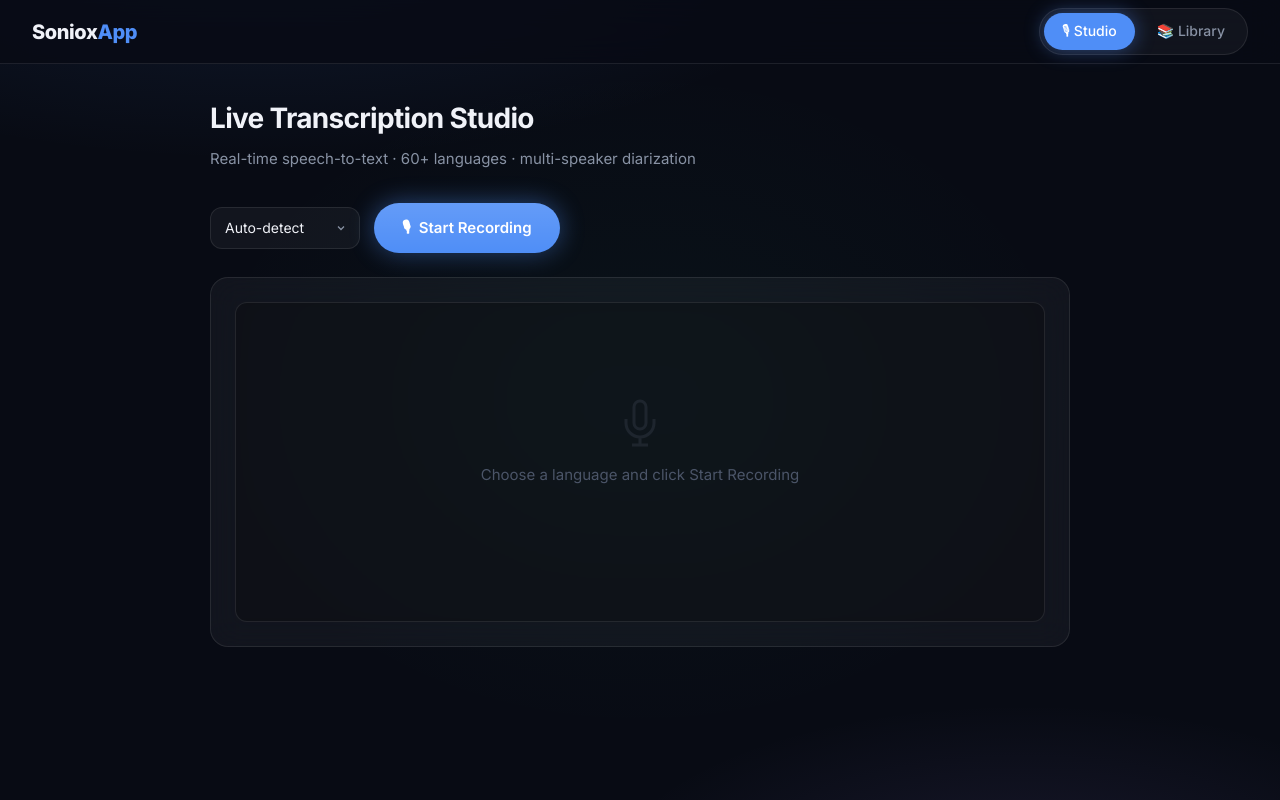
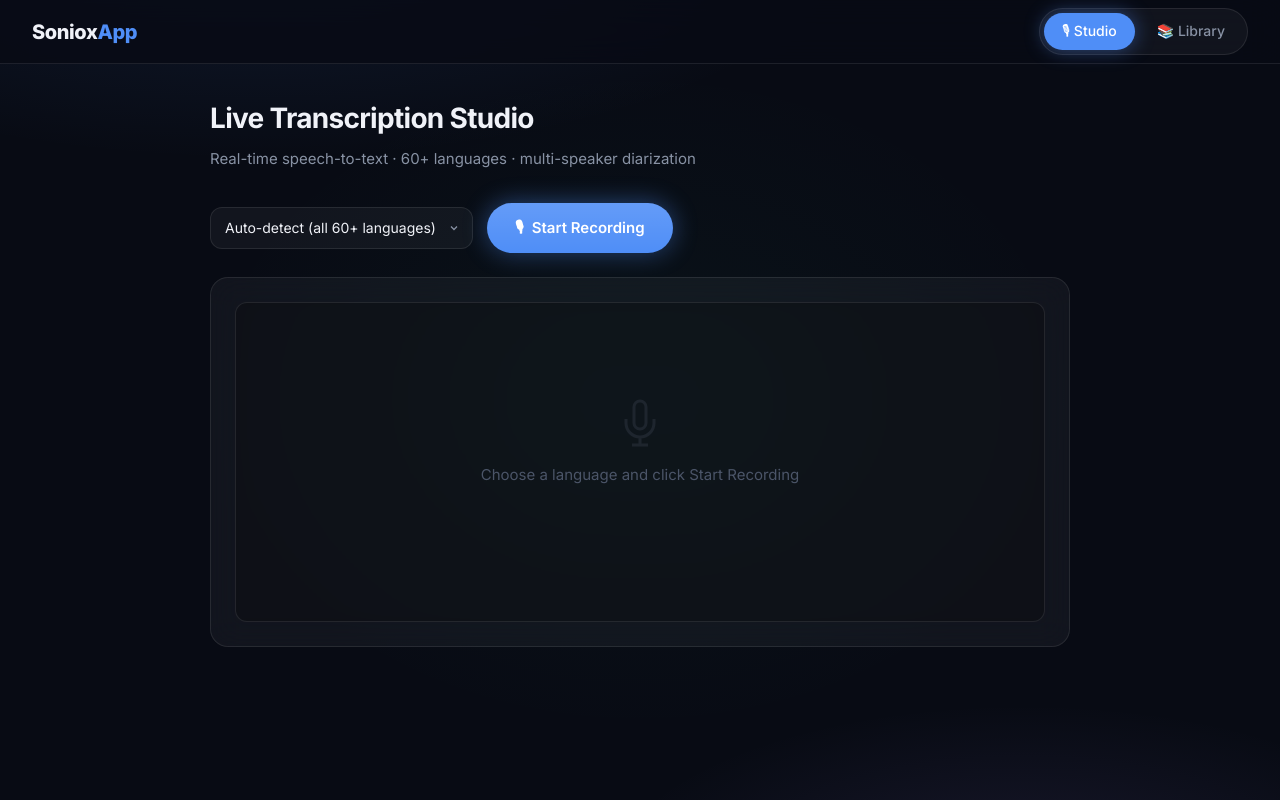
Before and after one commit to FayezGit/SonioxApp, a Next.js app: page / in a window 1280 px wide. Built offline with nearby package versions, Linux system fonts and the light colour scheme.

Commit message:
feat: expand language selector to all 60 Soniox-supported languages
Replace the 13-language stub with the complete list from Soniox docs:
60 languages sorted alphabetically with their ISO 639-1 codes.
Auto-detect option retained as the default (empty language_hints).

```diff
--- a/components/TranscriptionStudio.tsx
+++ b/components/TranscriptionStudio.tsx
@@ -14,20 +14,90 @@ const SPEAKER_COLORS = [
 ];
 
 const LANGUAGES: { label: string; code: string }[] = [
-  { label: 'Auto-detect', code: '' },
+  { label: 'Auto-detect (all 60+ languages)', code: '' },
+  // ── A ──
+  { label: 'Afrikaans',   code: 'af' },
+  { label: 'Albanian',    code: 'sq' },
+  { label: 'Arabic',      code: 'ar' },
+  { label: 'Azerbaijani', code: 'az' },
+  // ── B ──
+  { label: 'Basque',      code: 'eu' },
+  { label: 'Belarusian',  code: 'be' },
+  { label: 'Bengali',     code: 'bn' },
+  { label: 'Bosnian',     code: 'bs' },
+  { label: 'Bulgarian',   code: 'bg' },
+  // ── C ──
+  { label: 'Catalan',     code: 'ca' },
+  { label: 'Chinese',     code: 'zh' },
+  { label: 'Croatian',    code: 'hr' },
+  { label: 'Czech',       code: 'cs' },
+  // ── D ──
+  { label: 'Danish',      code: 'da' },
+  { label: 'Dutch',       code: 'nl' },
+  // ── E ──
   { label: 'English',     code: 'en' },
+  { label: 'Estonian',    code: 'et' },
+  // ── F ──
+  { label: 'Finnish',     code: 'fi' },
+  { label: 'French',      code: 'fr' },
+  // ── G ──
+  { label: 'Galician',    code: 'gl' },
+  { label: 'German',      code: 'de' },
+  { label: 'Greek',       code: 'el' },
+  { label: 'Gujarati',    code: 'gu' },
+  // ── H ──
+  { label: 'Hebrew',      code: 'he' },
   { label: 'Hindi',       code: 'hi' },
+  { label: 'Hungarian',   code: 'hu' },
+  // ── I ──
+  { label: 'Indonesian',  code: 'id' },
+  { label: 'Italian',     code: 'it' },
+  // ── J ──
+  { label: 'Japanese',    code: 'ja' },
+  // ── K ──
+  { label: 'Kannada',     code: 'kn' },
+  { label: 'Kazakh',      code: 'kk' },
+  { label: 'Korean',      code: 'ko' },
+  // ── L ──
+  { label: 'Latvian',     code: 'lv' },
+  { label: 'Lithuanian',  code: 'lt' },
+  // ── M ──
+  { label: 'Macedonian',  code: 'mk' },
+  { label: 'Malay',       code: 'ms' },
+  { label: 'Malayalam',   code: 'ml' },
+  { label: 'Marathi',     code: 'mr' },
+  // ── N ──
+  { label: 'Norwegian',   code: 'no' },
+  // ── P ──
+  { label: 'Persian',     code: 'fa' },
+  { label: 'Polish',      code: 'pl' },
+  { label: 'Portuguese',  code: 'pt' },
+  { label: 'Punjabi',     code: 'pa' },
+  // ── R ──
+  { label: 'Romanian',    code: 'ro' },
+  { label: 'Russian',     code: 'ru' },
+  // ── S ──
+  { label: 'Serbian',     code: 'sr' },
+  { label: 'Slovak',      code: 'sk' },
+  { label: 'Slovenian',   code: 'sl' },
+  { label: 'Spanish',     code: 'es' },
+  { label: 'Swahili',     code: 'sw' },
+  { label: 'Swedish',     code: 'sv' },
+  // ── T ──
+  { label: 'Tagalog',     code: 'tl' },
+  { label: 'Tamil',       code: 'ta' },
+  { label: 'Telugu',      code: 'te' },
+  { label: 'Thai',        code: 'th' },
+  { label: 'Turkish',     code: 'tr' },
+  // ── U ──
+  { label: 'Ukrainian',   code: 'uk' },
   { label: 'Urdu',        code: 'ur' },
-  { label: 'Arabic',      code: 'ar' },
-  { label: 'Spanish',     code: 'es' },
-  { label: 'French',      code: 'fr' },
-  { label: 'German',      code: 'de' },
-  { label: 'Portuguese',  code: 'pt' },
-  { label: 'Russian',     code: 'ru' },
-  { label: 'Chinese',     code: 'zh' },
-  { label: 'Japanese',    code: 'ja' },
-  { label: 'Korean',      code: 'ko' },
+  // ── V ──
+  { label: 'Vietnamese',  code: 'vi' },
+  // ── W ──
+  { label: 'Welsh',       code: 'cy' },
 ];
+
 
 /* ─── Types ─────────────────────────────────────────────────────────── */
 
```
